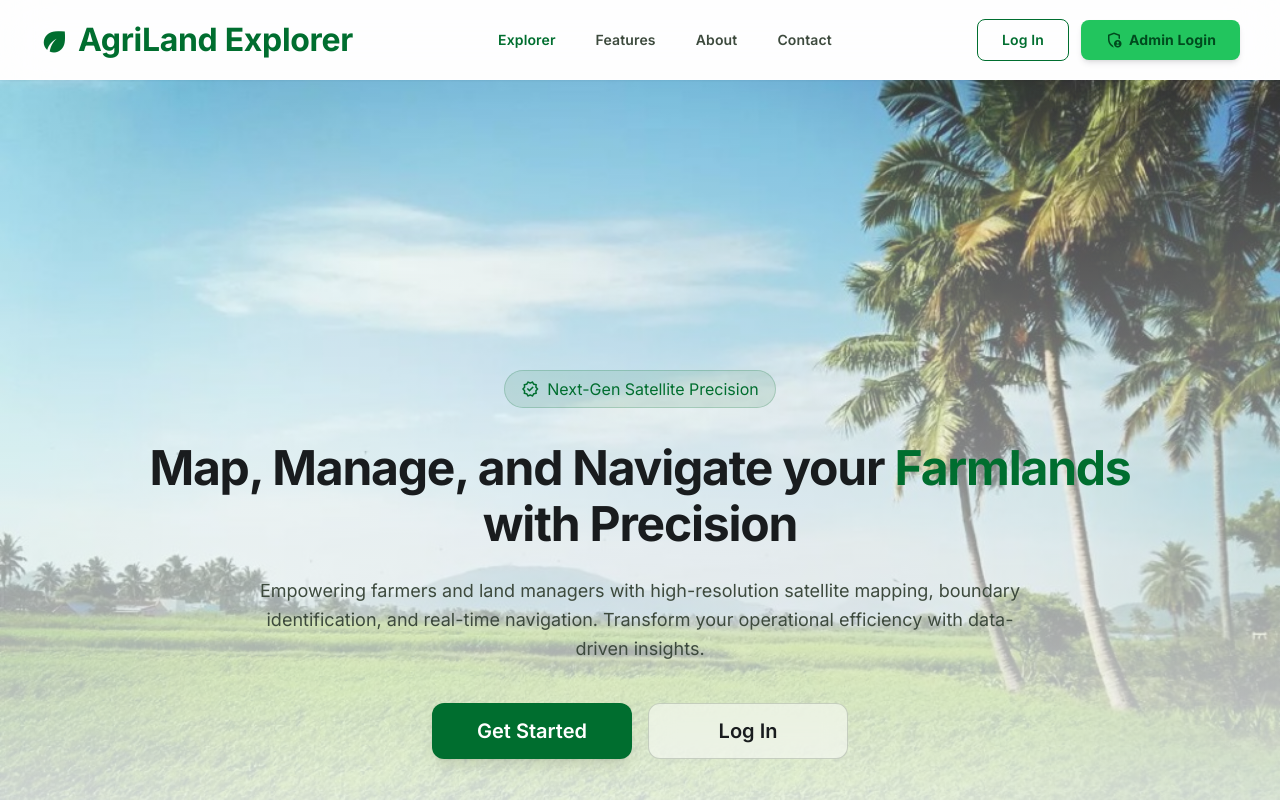
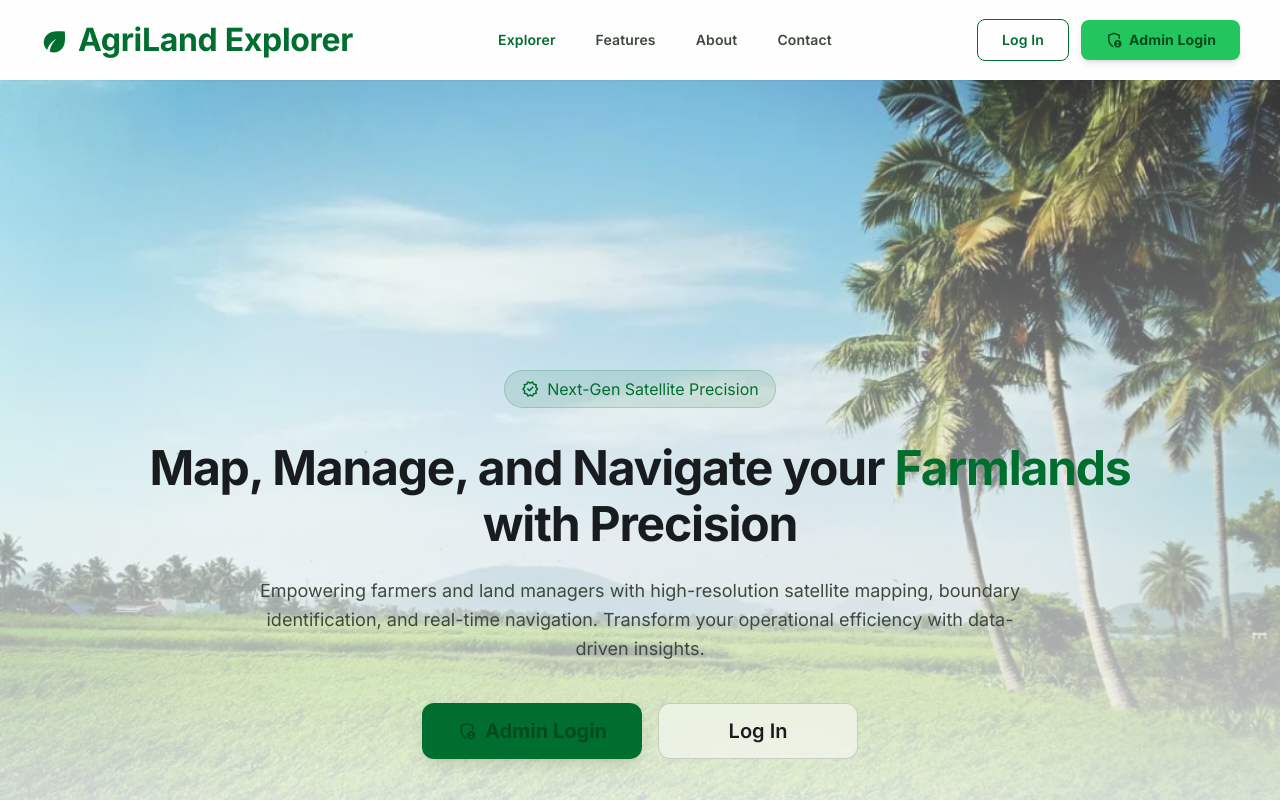
Before and after one commit to praneeth-005/AgriLand_Explorer, a React (Vite) app: page /welcome in a window 1280 px wide. Shown: the top 800 px of the page. Built offline with nearby package versions, Linux system fonts and the light colour scheme; no server answers.

Commit message:
feat: replace Get Started button with Admin Login in Welcome hero section

```diff
--- a/src/pages/Welcome.js
+++ b/src/pages/Welcome.js
@@ -105,14 +105,15 @@ export default function Welcome() {
             </p>
             <div className="flex flex-col sm:flex-row items-center justify-center gap-4">
               <button
-                onClick={() => navigate('/login')}
-                className="w-full sm:w-auto min-w-[200px] h-14 bg-primary text-white font-title-md text-title-md rounded-xl shadow-lg hover:shadow-primary/25 hover:brightness-110 transition-all active:scale-[0.98]"
+                onClick={() => navigate('/admin-login')}
+                className="w-full sm:w-auto min-w-[220px] h-14 bg-primary text-on-primary-container font-extrabold text-title-md rounded-xl shadow-lg hover:shadow-primary/25 hover:brightness-110 transition-all active:scale-[0.98] flex items-center justify-center gap-2 cursor-pointer"
               >
-                Get Started
+                <span className="material-symbols-outlined text-[20px]">admin_panel_settings</span>
+                Admin Login
               </button>
               <button
                 onClick={() => navigate('/login')}
-                className="w-full sm:w-auto min-w-[200px] h-14 bg-white/50 backdrop-blur-md border border-outline/30 text-on-surface font-title-md text-title-md rounded-xl hover:bg-white/80 transition-all active:scale-[0.98]"
+                className="w-full sm:w-auto min-w-[200px] h-14 bg-white/50 backdrop-blur-md border border-outline/30 text-on-surface font-title-md text-title-md rounded-xl hover:bg-white/80 transition-all active:scale-[0.98] cursor-pointer"
               >
                 Log In
               </button>
```
Also changed, not shown: 10 other files (tests, documents, lock files or other folders).
